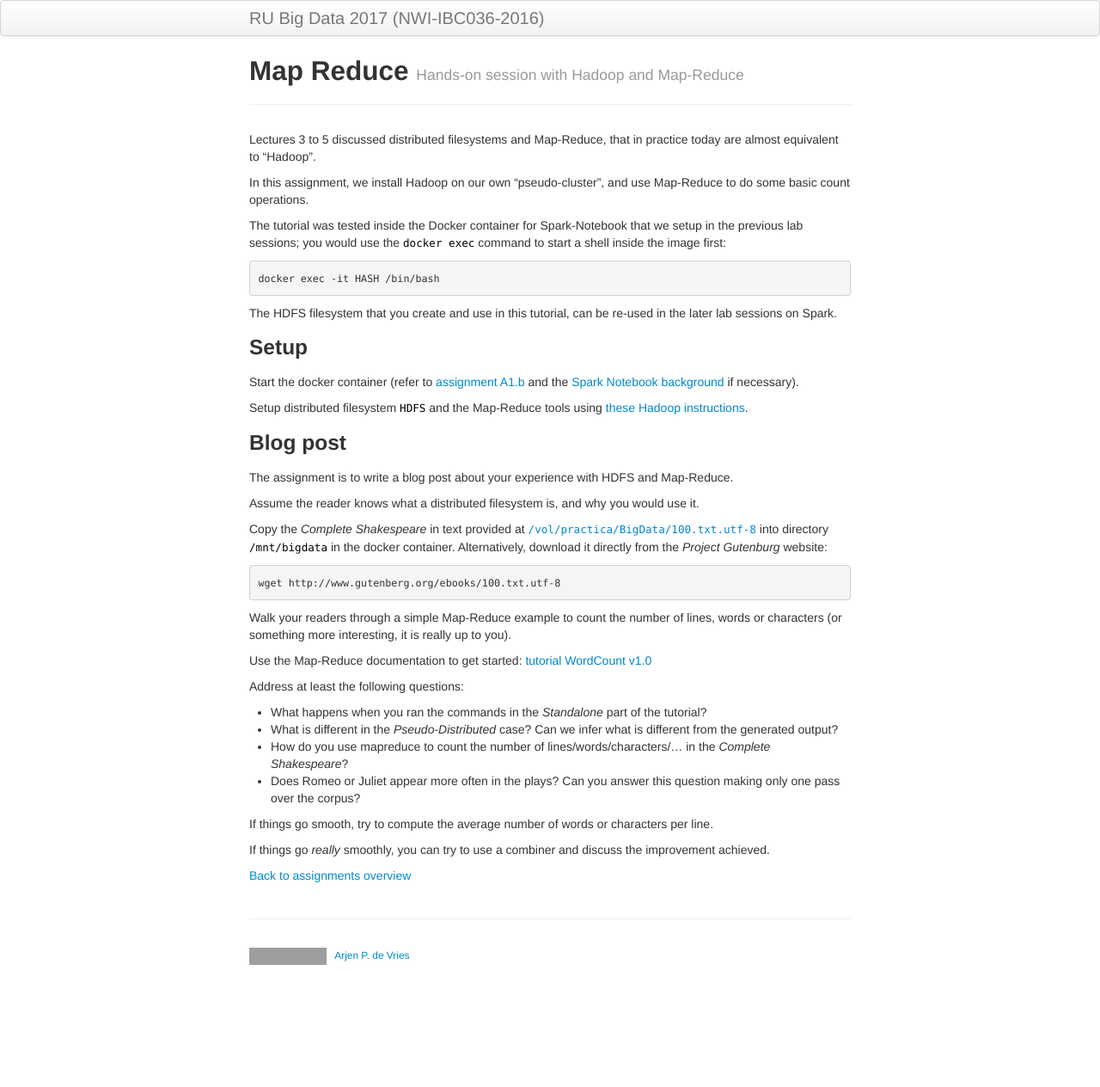
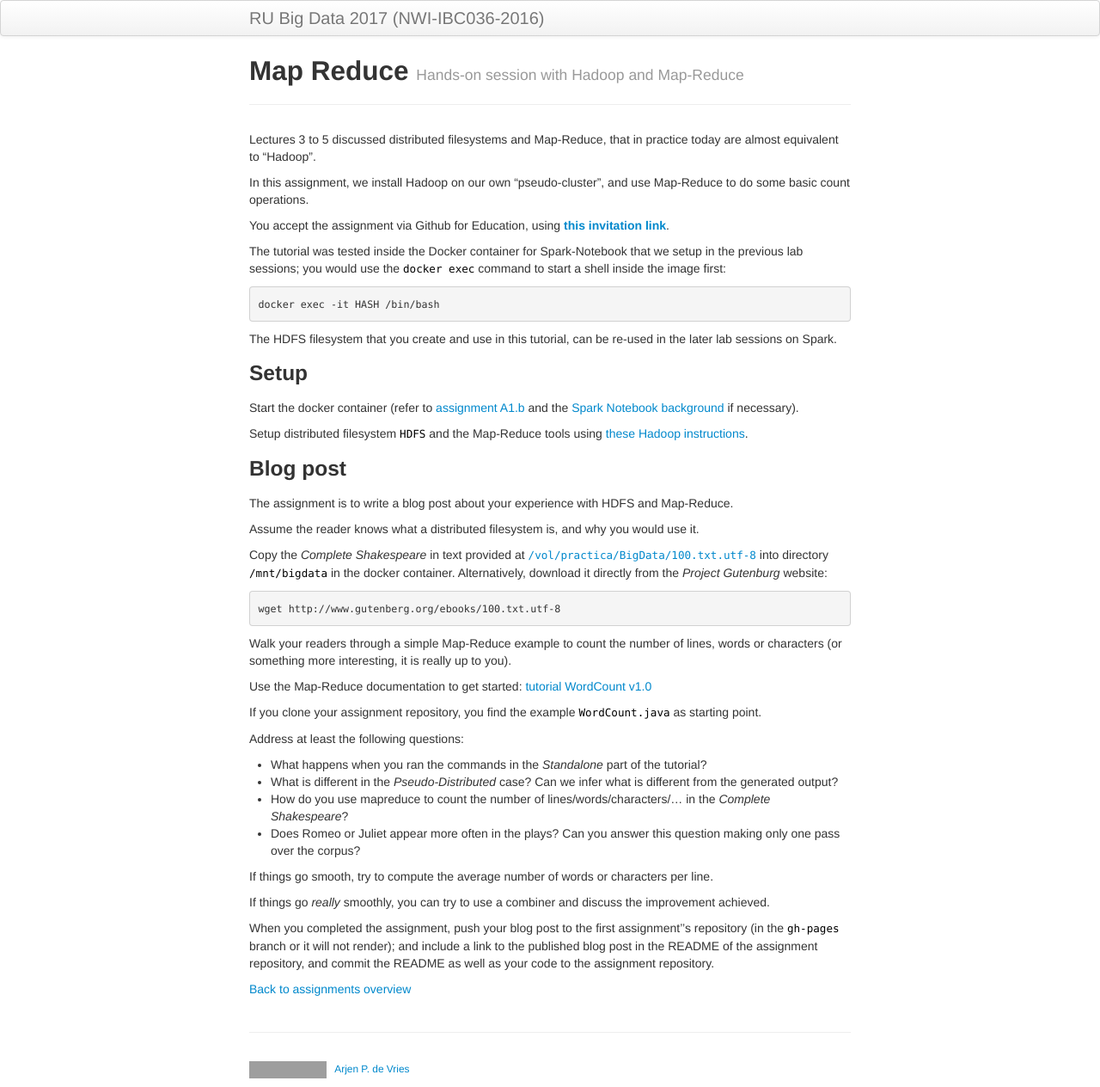
Before and after one commit to Thelukepet/course, a Jekyll site: the page built from assignments/A2-mapreduce.md, in a window 1280 px wide. Shown: the whole page at 86% size. Built offline with Jekyll 4.4.1, drawn with Linux system fonts in a browser that asks for light colours; before the commit the page ends 1132 px from its top, so only the background shows below that; grey boxes are pictures that could not be loaded.

Commit message:
Instructions on how to complete the assignment added.

```diff
--- a/assignments/A2-mapreduce.md
+++ b/assignments/A2-mapreduce.md
@@ -8,6 +8,9 @@ description: Learn how the abstract concepts from the lectures so far work out i
 Lectures 3 to 5 discussed distributed filesystems and Map-Reduce, that in practice today are almost equivalent to "Hadoop".
 
 In this assignment, we install Hadoop on our own "pseudo-cluster", and use Map-Reduce to do some basic count operations.
+
+You accept the assignment via Github for Education, using
+[__this invitation link__](https://classroom.github.com/assignment-invitations/aa78e0a3d4d8fd784c82239905254b9a).
 
 The tutorial was tested inside the Docker container for Spark-Notebook that we setup in the previous lab sessions;
 you would use the `docker exec` command to start a shell inside the image first:
@@ -47,6 +50,8 @@ Walk your readers through a simple Map-Reduce example to count the number of lin
 Use the Map-Reduce documentation to get started:
 [tutorial WordCount v1.0](https://hadoop.apache.org/docs/r2.7.3/hadoop-mapreduce-client/hadoop-mapreduce-client-core/MapReduceTutorial.html#Example:_WordCount_v1.0)
 
+If you clone your assignment repository, you find the example `WordCount.java` as starting point.
+
 Address at least the following questions:
 + What happens when you ran the commands in the _Standalone_ part of the tutorial?
 + What is different in the _Pseudo-Distributed_ case?
@@ -59,4 +64,9 @@ If things go smooth, try to compute the average number of words or characters pe
 
 If things go _really_ smoothly, you can try to use a combiner and discuss the improvement achieved.
 
+When you completed the assignment, push your blog post to the first assignment''s repository
+(in the `gh-pages` branch or it will not render);
+and include a link to the published blog post in the README of the assignment repository,
+and commit the README as well as your code to the assignment repository.
+
 [Back to assignments overview](index.html)
```
